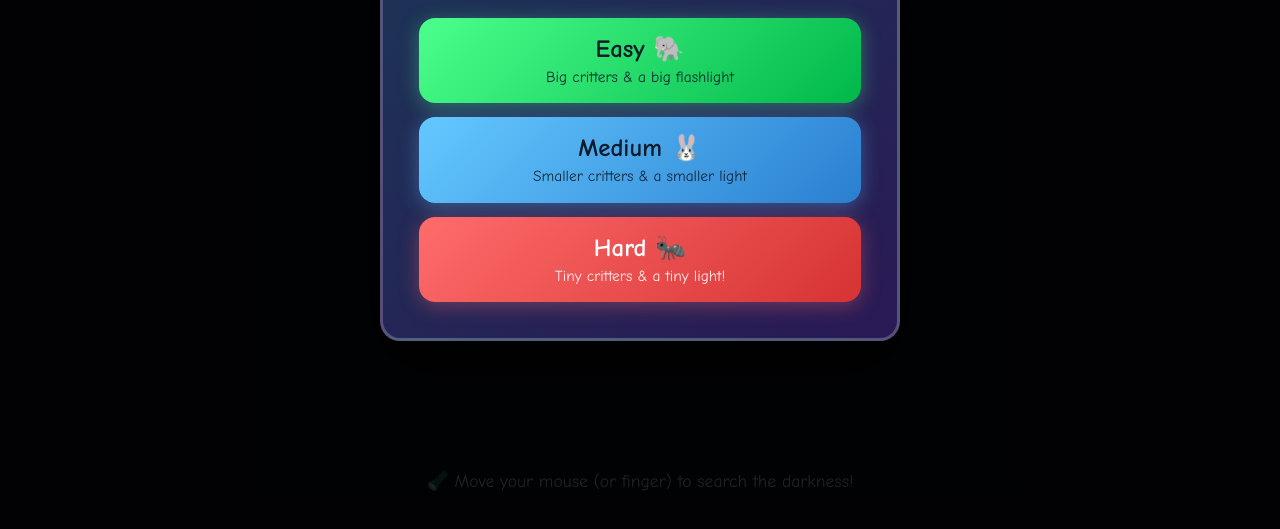
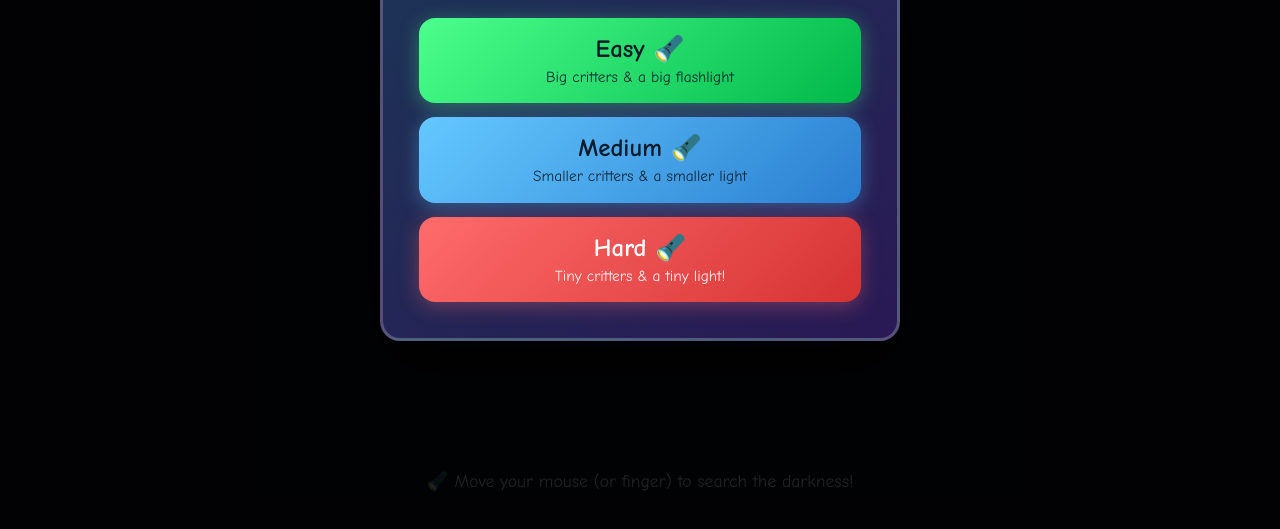
Before and after one commit to claycarson/hallie.xyz, a plain HTML site: page games/find-the-critter/index.html in a window 1280 px wide. Shown: the part 269-798 px from the top of the page. Drawn offline with Linux system fonts and the light colour scheme.

Commit message:
Find the Critter: use flashlight emoji on level-picker buttons

```diff
--- a/games/find-the-critter/index.html
+++ b/games/find-the-critter/index.html
@@ -159,15 +159,15 @@
     <div class="ov-title">🔦 Pick a Level! 🐾</div>
     <div class="diff-btns">
       <button class="diff-btn diff-easy" data-level="easy">
-        Easy 🐘
+        Easy 🔦
         <span class="diff-sub">Big critters &amp; a big flashlight</span>
       </button>
       <button class="diff-btn diff-med" data-level="medium">
-        Medium 🐰
+        Medium 🔦
         <span class="diff-sub">Smaller critters &amp; a smaller light</span>
       </button>
       <button class="diff-btn diff-hard" data-level="hard">
-        Hard 🐜
+        Hard 🔦
         <span class="diff-sub">Tiny critters &amp; a tiny light!</span>
       </button>
     </div>
```
